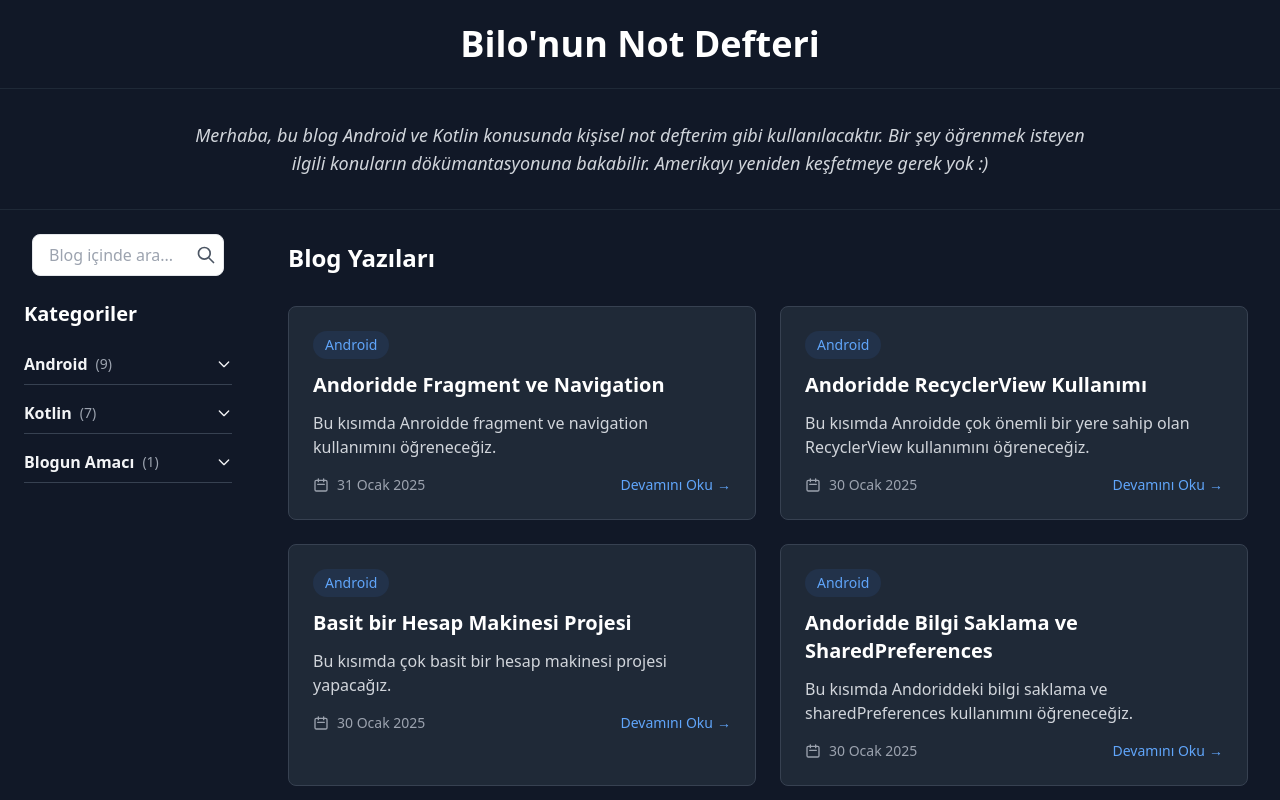
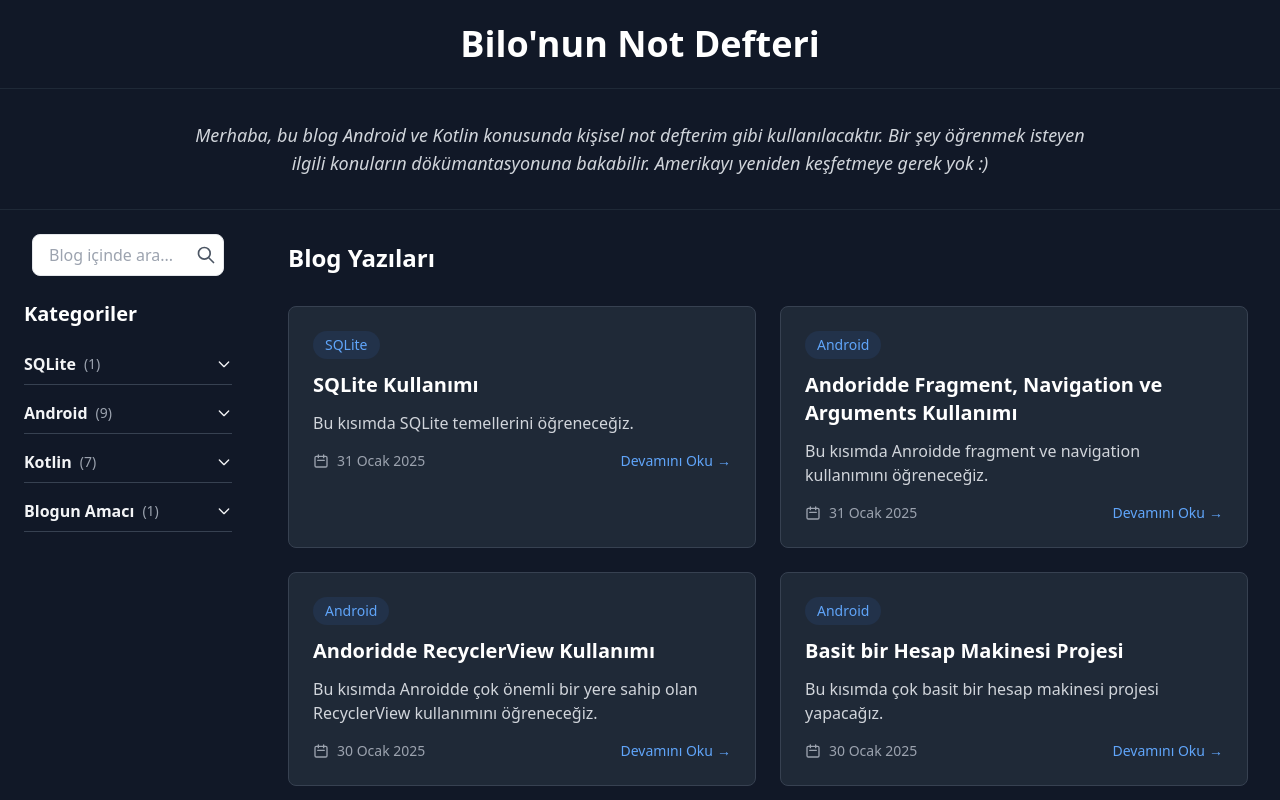
Before and after one commit to B1L0CAN/blog, a Next.js app: page / in a window 1280 px wide. Shown: the top 800 px of the page. Built offline with nearby package versions, Linux system fonts and the light colour scheme.

Commit message:
Resim ve içerik güncellendi

```diff
--- a/src/data/posts.ts
+++ b/src/data/posts.ts
@@ -9,6 +9,57 @@ const createPost = (post: Omit<Post, 'slug'>): Post => ({
 });
 
 const POST_CONTENTS = {
+    sqlite: `
+
+SQLite, Android’de local veritabanı işlemleri için kullanılan hafif bir veritabanıdır. Uygulamaya gömülüdür, yani ek bir sunucuya ihtiyaç duymaz.
+
+> Bu kısımda sadece SQLite ile ilgili temel bilgiler olacaktır.
+
+## SQLite Kullanımı
+
+SQLite’yi kullanmak için öncelikle bir adet veritabanı oluşturmamız gerekiyor.
+
+\`\`\`sql
+CREATE TABLE IF NOT EXISTS oyunKatalogu (id INTEGER PRIMARY KEY, oyunIsmi VARCHAR, oyunFiyati INT);
+\`\`\`
+
+- Bu kod ile \`CREATE TABLE\` komutu ile oyunKatalogu adında bir tablo oluşturduk.
+
+- Tablomuzda id adında bir integer değişken oluşturduk ve primary key olarak belirledik. Bu değer kendi otomatik artarak devam eder.
+
+- oyunIsmi adında bir string değişken oluşturduk. Oyun isimleri bu değişkende tutulacak.
+
+- oyunFiyati adında bir integer değişken oluşturduk. Oyun fiyatları bu değişkende tutulacak.
+
+- IF NOT EXISTS komutu ile bu isimde bir tablo zaten varsa oluşturma işlemini atlayacak.
+
+Şimdi bu tabloya veri ekleyelim.
+
+\`\`\`sql
+INSERT INTO oyunKatalogu (oyunismi, oyunfiyati) VALUES ('Red Dead Redemption 2', 1500);
+INSERT INTO oyunKatalogu (oyunismi, oyunfiyati) VALUES ('Elden Ring', 1200);
+INSERT INTO oyunKatalogu (oyunismi, oyunfiyati) VALUES ('God of War', 1000);
+INSERT INTO oyunKatalogu (oyunismi, oyunfiyati) VALUES ('PES 2013', 200);
+INSERT INTO oyunKatalogu (oyunismi, oyunfiyati) VALUES ('Ghost of Tsushima', 750);
+INSERT INTO oyunKatalogu (oyunismi, oyunfiyati) VALUES ('Counter Strike 2', 450);
+\`\`\`
+
+Şimdi bu verileri görüntüleyelim.
+
+\`\`\`sql
+SELECT * FROM oyunKatalogu;
+\`\`\`
+
+> SELECT komutu ile tablodaki verileri seçebiliyoruz.
+
+> * tüm verileri seçmemizi, FROM ise hangi tablodan veri seçeceğimizi belirtir.
+
+Şu anda oluşan tablo şu şekildedir:
+
+<img src="/images/sqlite1.png" width="750" height="200" style="object-fit: cover; display: block; margin: 0 auto;" loading="lazy" alt="Blog Resmi" />
+
+
+`,
     fragment: `
 # Fragment
 
@@ -2185,8 +2236,16 @@ var camelCase = "Camel Case yazım örneği"
 
 export const posts: Post[] = [
     createPost({
+        id: 17,
+        title: "SQLite Kullanımı",
+        content: POST_CONTENTS.sqlite,
+        date: "2025-01-31",
+        summary: "Bu kısımda SQLite temellerini öğreneceğiz.",
+        category: "SQLite"
+      }),
+    createPost({
         id: 16,
-        title: "Andoridde Fragment ve Navigation",
+        title: "Andoridde Fragment, Navigation ve Arguments Kullanımı",
         content: POST_CONTENTS.fragment,
         date: "2025-01-31",
         summary: "Bu kısımda Anroidde fragment ve navigation kullanımını öğreneceğiz.",
```
Also changed, not shown: public/images/sqlite1.png (added).
